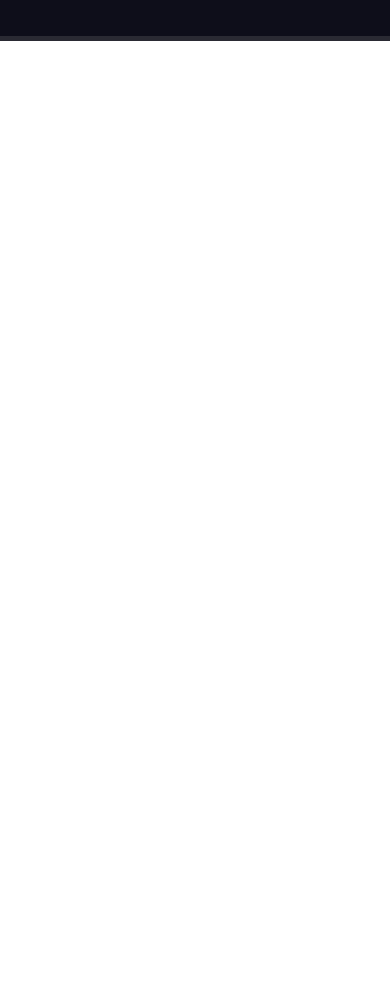
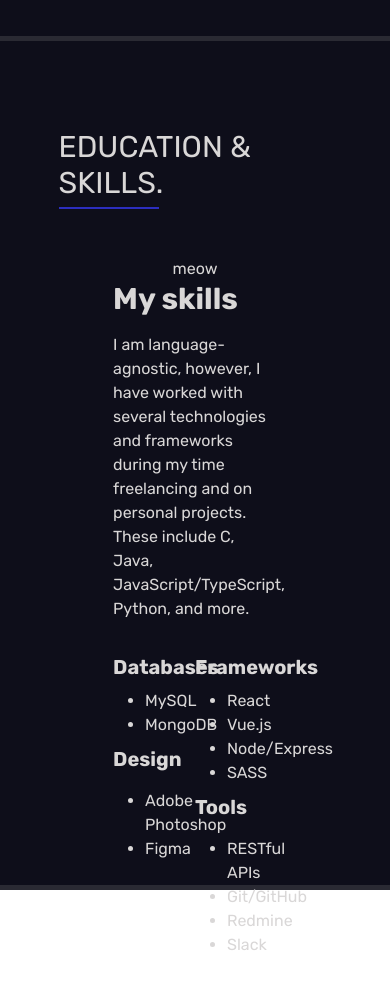
Before and after one commit to talhaiftikhar12549/talhaiftikhar, a React (Vite) app: page / in a window 390 px wide. Shown: the part 7040-8021 px from the top of the page. Before the commit the page ends 7081 px from the top, so only its background shows below. Built offline with nearby package versions, Linux system fonts and the light colour scheme.

Commit message:
Completed my skill section in Skill and Education section

```diff
--- a/src/App.jsx
+++ b/src/App.jsx
@@ -5,6 +5,7 @@ import NavBar from './components/NavBar';
 import HeroSection from './components/HeroSection';
 import AboutUs from './components/AboutUs';
 import MyExperience from './components/MyExperience';
+import EducationSkills from './components/Education&Skills';
 function App() {
 
 
@@ -45,6 +46,10 @@ function App() {
 {/* Projects Section */}
 <ProjectSection/>
 {/* Projects Section */}
+
+{/* Education & Skills */}
+<EducationSkills/>
+{/* Education & Skills */}
     </>
   )
 }
--- /dev/null
+++ b/src/components/Education&Skills.jsx
@@ -0,0 +1,72 @@
+export default function EducationSkills() {
+    return (
+        <>
+            <div className="h-[100vh] bg-[#0e0e1a] text-[#d9d7d7] flex flex-col items-center py-10">
+
+                <div className="w-[70%] ">
+
+                    <div className="py-10 ">
+                        <p class=" text-3xl py-2 [#2c2ebf] relative">EDUCATION & SKILLS. <span className='absolute bg-[#2c2ebf] bottom-0 left-0 h-[2px] w-[100px]'></span></p>
+                    </div>
+
+                    <div className="flex py-2 flex-col md:flex-row justify-between items-center w-[100%]">
+
+                        {/* Education Section */}
+
+                        <div className="w-[40%] flex justify-center">
+                            meow
+                        </div>
+
+                        {/* Education Section */}
+
+
+                        {/* My SKills Section */}
+
+                        <div className="w-[60%] flex-col">
+                            <p className="text-3xl font-bold">My skills</p>
+                            <p className="py-4">I am language-agnostic, however, I have worked with several technologies and frameworks during my time freelancing and on personal projects. These include C, Java, JavaScript/TypeScript, Python, and more.</p>
+                            <div className="flex flex-row py-4 justify-between w-[100%]">
+                                <div className="w-[50%] h-[100%]">
+                                    <p className="text-xl font-bold">Databases</p>
+                                    <ul className="list-disc pl-8 pt-2">
+                                        <li>MySQL</li>
+                                        <li>MongoDB</li>
+                                    </ul>
+                                    <p className="text-xl py-2 font-bold">Design</p>
+                                    <ul className="list-disc pl-8 pt-2">
+                                        <li>Adobe Photoshop</li>
+                                        <li>Figma</li>
+                                    </ul>
+                                </div>
+                                <div className="w-[50%]">
+                                    <p className="text-xl font-bold">Frameworks</p>
+                                    <ul className="list-disc pl-8 pt-2">
+                                        <li>React</li>
+                                        <li>Vue.js</li>
+                                        <li>Node/Express</li>
+                                        <li>SASS</li>
+                                    </ul>
+                                    <p className="text-xl py-2 font-bold">Tools</p>
+                                    <ul className="list-disc pl-8 pt-2">
+                                        <li>RESTful APIs</li>
+                                        <li>Git/GitHub</li>
+                                        <li>Redmine</li>
+                                        <li>Slack</li>
+                                    </ul>
+                                </div>
+                            </div>
+                        </div>
+
+                        {/* My SKills Section */}
+
+                    </div>
+
+
+                </div>
+
+            </div>
+
+            <div className="bg-[#2a2a33] h-[5px]"></div>
+
+        </>)
+}
--- a/src/components/ProjectSection.jsx
+++ b/src/components/ProjectSection.jsx
@@ -45,8 +45,6 @@ export default function ProjectSection() {
 
                     {/* Project detail information div */}
 
-
-                    {/* Uforia Experience */}
                     <div className=" py-8">
                         {/* project row 1 */}
 
```
